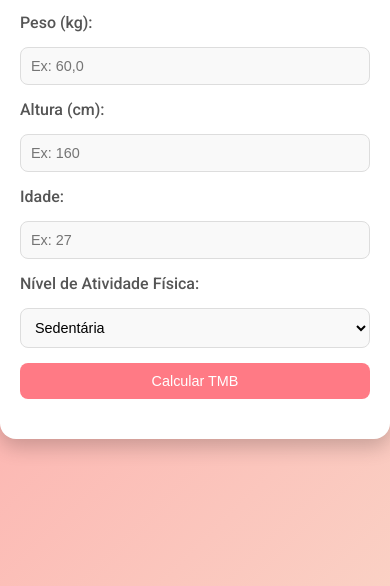
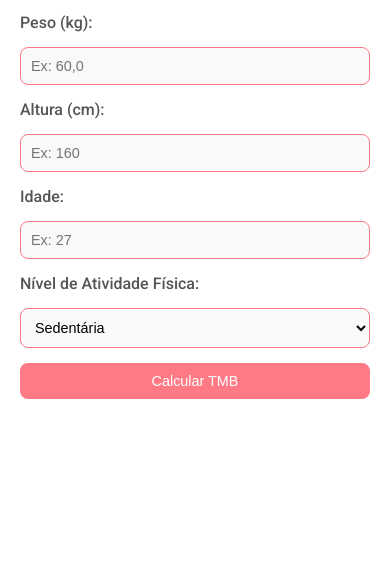
Before and after one commit to Leonardomaiaarruda/rafaelanutri, a plain HTML site: page index.html in a window 390 px wide. Shown: the part 258-844 px from the top of the page. Drawn offline with Linux system fonts and the light colour scheme.

Commit message:
name rafaela nutri

```diff
--- a/style.css
+++ b/style.css
@@ -45,7 +45,7 @@ label {
 
 input, select {
     padding: 12px;
-    border: 1px solid #ddd;
+    border: 1px solid #ff7a85;
     border-radius: 8px;
     font-size: 1rem;
     background: #f9f9f9;
@@ -134,7 +134,27 @@ button:hover {
     color: #000000;
 }
 
-@media (max-width: 480px) {
+@media (max-width: 768px) {
+    body {
+        font-family: 'Roboto', sans-serif;
+        background:#ffffff;
+        margin: 0;
+        padding: 0;
+        display: flex;
+        justify-content: center;
+        align-items: center;
+        height: 100vh;
+    }
+    .container {
+        background: #fff;
+        padding: 30px;
+        border-radius: 0px;
+        box-shadow: 0 8px 20px rgba(0, 0, 0, 0);
+        width: 100%;
+        max-width: 400px;
+        text-align: center;
+    }
+
     .close {
         position: relative;
         top: -10px;
```
